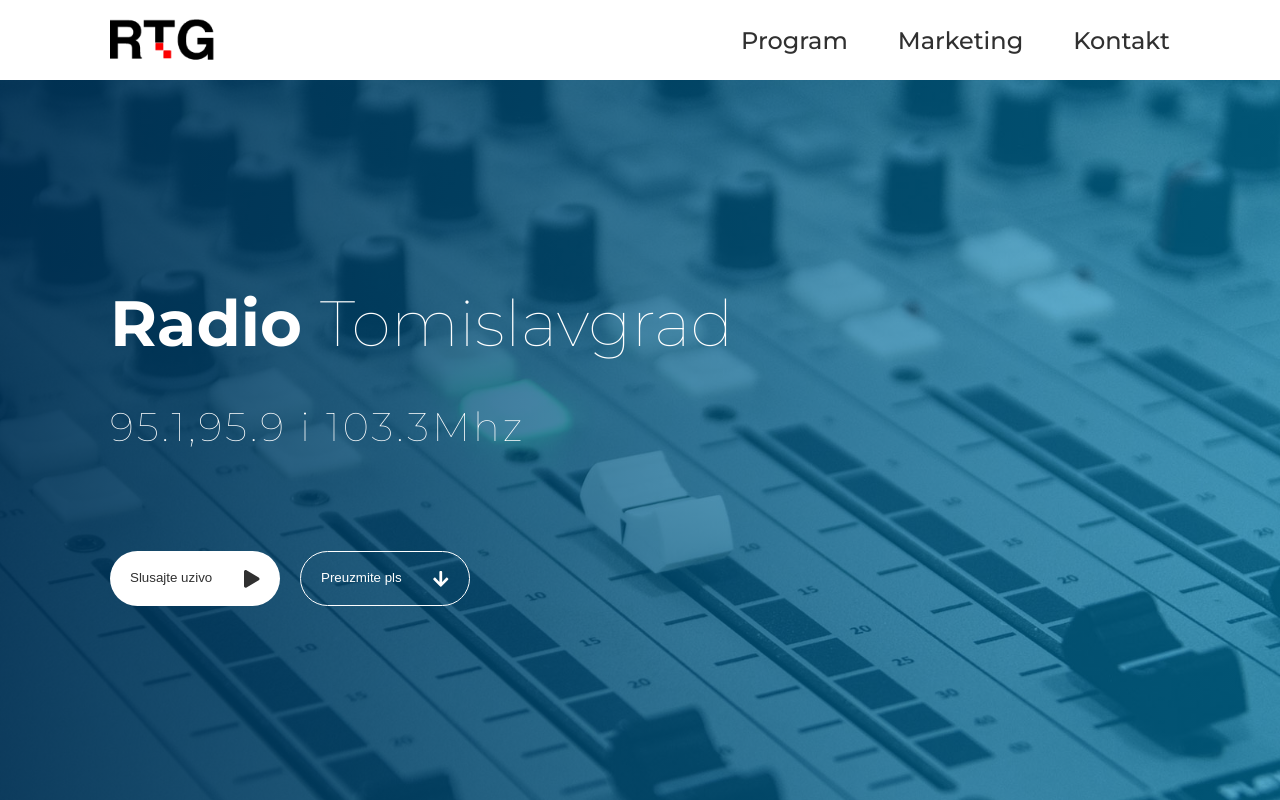
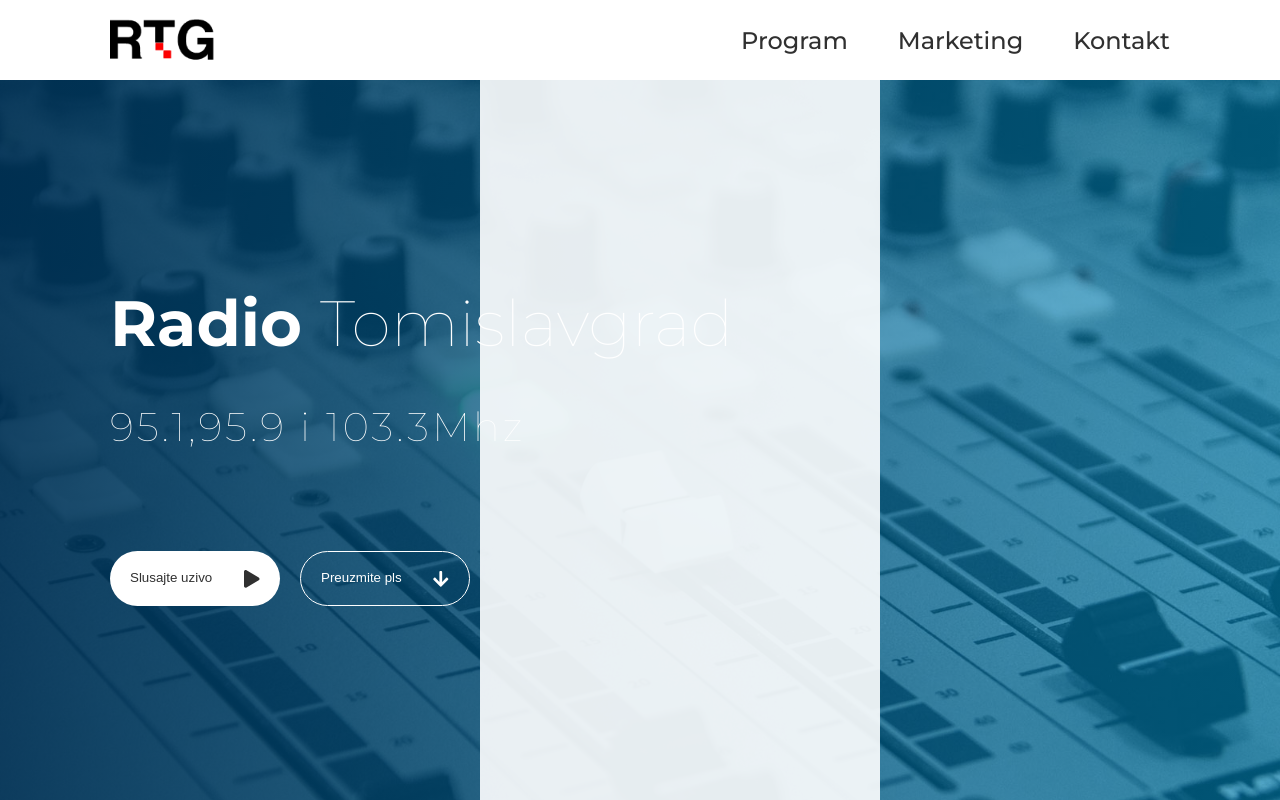
Before and after one commit to MilicTG/radio-tg, a React (Create React App) app: page / in a window 1280 px wide. Shown: the top 800 px of the page. Built offline with nearby package versions, Linux system fonts and the light colour scheme.

Commit message:
Fixed the hamburger menu

```diff
--- a/src/components/navbar/BurgerBtn.js
+++ b/src/components/navbar/BurgerBtn.js
@@ -11,6 +11,7 @@ const BurgerBtn = props => (
 );
 
 const BurgerBtnContainer = styled.button`
+   position: relative;
    display: flex;
    flex-direction: column;
    justify-content: space-around;
@@ -18,6 +19,10 @@ const BurgerBtnContainer = styled.button`
    width: 35px;
    background: transparent;
    border: none;
+   transition: all 0.25s ease;
+   box-sizing: border-box;
+   transform-origin: center;
+   z-index: 10;
    cursor: pointer;
    padding: 0;
    box-sizing: border-box;
--- a/src/components/navbar/Navbar.js
+++ b/src/components/navbar/Navbar.js
@@ -15,20 +15,11 @@ class Navbar extends Component {
       };
    }
 
-   componentDidMount() {
-      console.log(this.state);
-   }
-
    drawerToggleClickHandler = () => {
       this.setState(prevState => {
          return { sideDrawerOpen: !prevState.sideDrawerOpen };
       });
-      console.log(this.state);
    };
-
-   // backdropClickHandler = () => {
-   //    this.setState({ sideDrawerOpen: false });
-   // };
 
    render() {
       return (
@@ -37,7 +28,10 @@ class Navbar extends Component {
                <Logo />
                <Spacer />
                <BurgerBtn onClick={this.drawerToggleClickHandler} />
-               <SideDrawer />
+               <SideDrawer
+                  drawer={this.state.sideDrawerOpen}
+                  onClick={this.drawerToggleClickHandler}
+               />
                <NavigationItems>
                   <ul>
                      <li>
@@ -58,11 +52,13 @@ class Navbar extends Component {
 }
 
 const NavbarWrapper = styled.nav`
+   position: relative;
    width: 100%;
    height: 8rem;
    top: 0;
    left: 0;
    background: ${theme.colorWhiteBck};
+   z-index: 200;
 `;
 
 const NavbarContainer = styled.div`
--- a/src/components/navbar/SideDrawer.js
+++ b/src/components/navbar/SideDrawer.js
@@ -5,23 +5,23 @@ import styled from 'styled-components';
 import { theme } from '../../styles/theme';
 
 const SideDrawer = props => {
-   let drawerClasses = 'close';
-
-   if (props.show) {
-      drawerClasses = 'open';
-   }
-
    return (
-      <SideDrawerContainer className={drawerClasses}>
+      <SideDrawerContainer className={props.drawer ? 'open' : 'close'}>
          <ul>
             <li>
-               <Link to='/program'>Program</Link>
+               <Link onClick={props.onClick} to='/program'>
+                  Program
+               </Link>
             </li>
             <li>
-               <Link to='/marketing'>Marketing</Link>
+               <Link onClick={props.onClick} to='/marketing'>
+                  Marketing
+               </Link>
             </li>
             <li>
-               <Link to='/kontakt'>Kontakt</Link>
+               <Link onClick={props.onClick} to='/kontakt'>
+                  Kontakt
+               </Link>
             </li>
          </ul>
       </SideDrawerContainer>
@@ -30,33 +30,35 @@ const SideDrawer = props => {
 
 const SideDrawerContainer = styled.nav`
    height: 100%;
-   background: white;
-   box-shadow: 1px 0px 7px rgba(0, 0, 0, 0.5);
+   background: rgba(255, 255, 255, 0.9);
+   /* box-shadow: 1px 0px 7px rgba(0, 0, 0, 0.5); */
    position: fixed;
-   top: 0;
+   top: 8rem;
    left: 0;
-   width: 70%;
+   width: 100%;
    max-width: 400px;
-   z-index: 200;
-   transition: transform 0.3s ease-out;
+   z-index: 100;
+   transition: transform 0.5s ease-out;
    &.open {
       transform: translateX(0);
    }
    &.close {
-      transform: translateX(-150%);
+      transform: translateX(120%);
    }
    ul {
+      padding-top: 5rem;
       height: 100%;
       list-style: none;
       display: flex;
       flex-direction: column;
-      justify-content: center;
+      justify-content: start;
+      align-items: center;
       li {
-         margin: 0.5rem 0;
+         margin: 2rem 0;
          a {
             text-decoration: none;
             color: ${theme.colorFont};
-            font-size: ${theme.fontSizeS};
+            font-size: ${theme.fontSizeM};
             font-weight: 500;
             transition: all 0.3s ease;
             :hover {
```
Also changed, not shown: src/components/header/Header.js (+11 -11 lines), src/components/navbar/Backdrop.js (deleted, +0 -18 lines).
